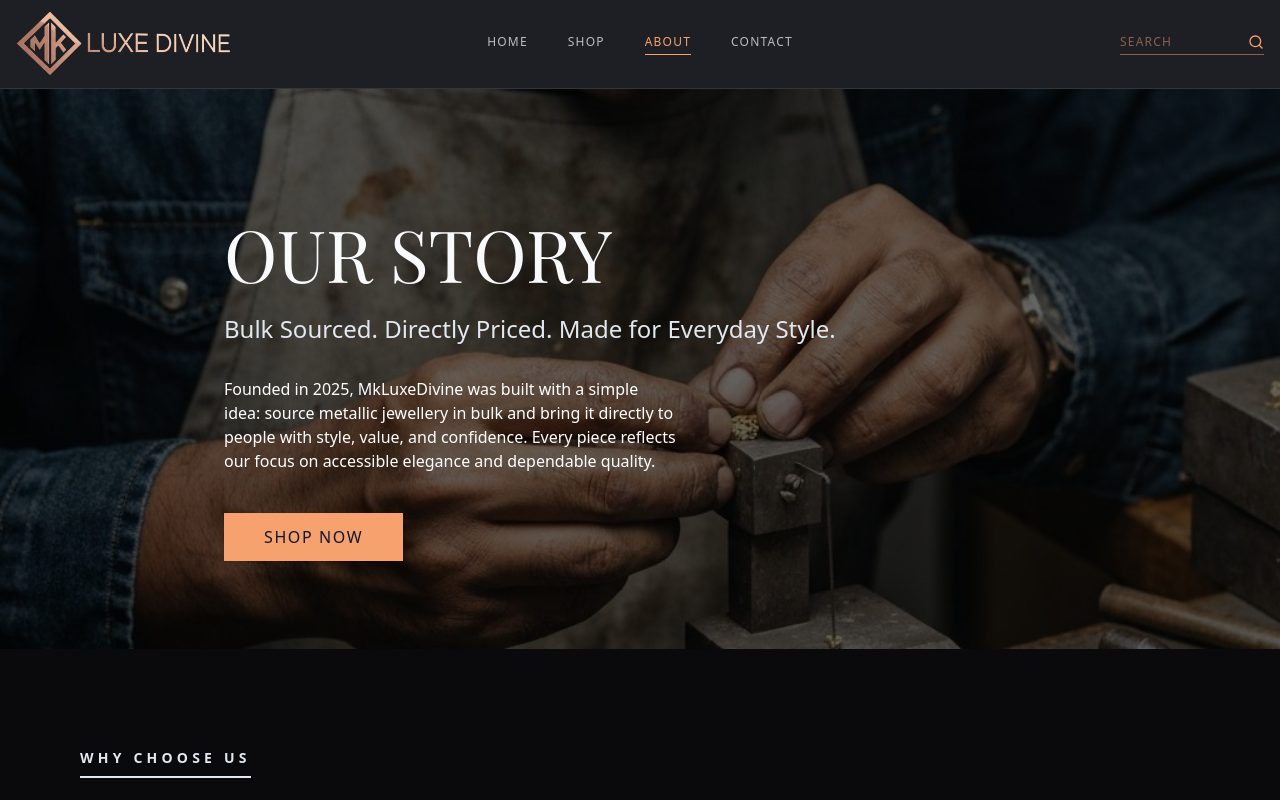
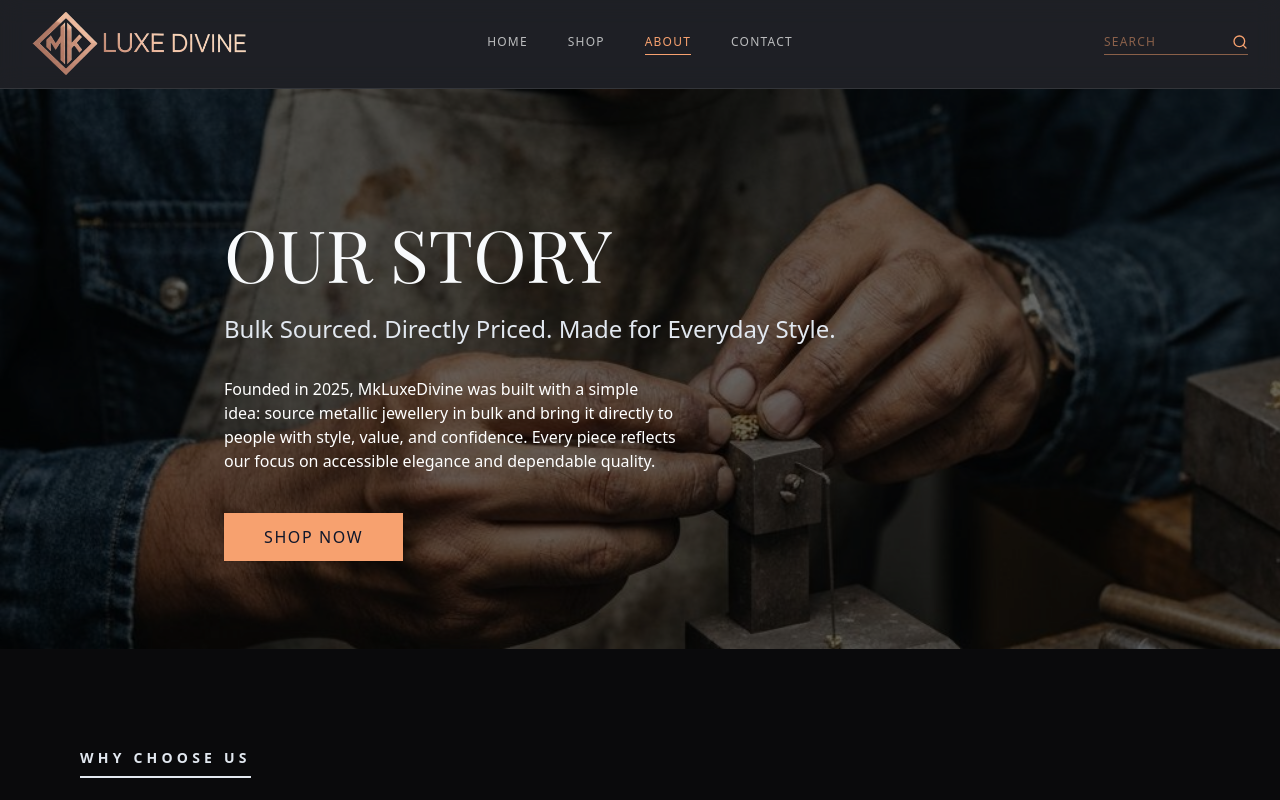
Before and after one commit to salman-ryo/mk-luxe-frontend, a Next.js app: page /about in a window 1280 px wide. Shown: the top 800 px of the page. Built offline with nearby package versions, Linux system fonts and the light colour scheme; a web font is replaced by a local one.

Commit message:
style(Navbar): Padding updated

```diff
--- a/components/layout/navbar.tsx
+++ b/components/layout/navbar.tsx
@@ -27,7 +27,7 @@ export function Navbar() {
   }
 
   return (
-    <header className="sticky top-0 z-50 w-full border-b border-border bg-white/5 backdrop-blur-md py-3">
+    <header className="sticky top-0 z-50 w-full border-b border-border bg-white/5 backdrop-blur-md py-3 px-4">
       {/*
          LAYOUT FIX:
          - Mobile: 'flex justify-between' pushes content to edges.
```
